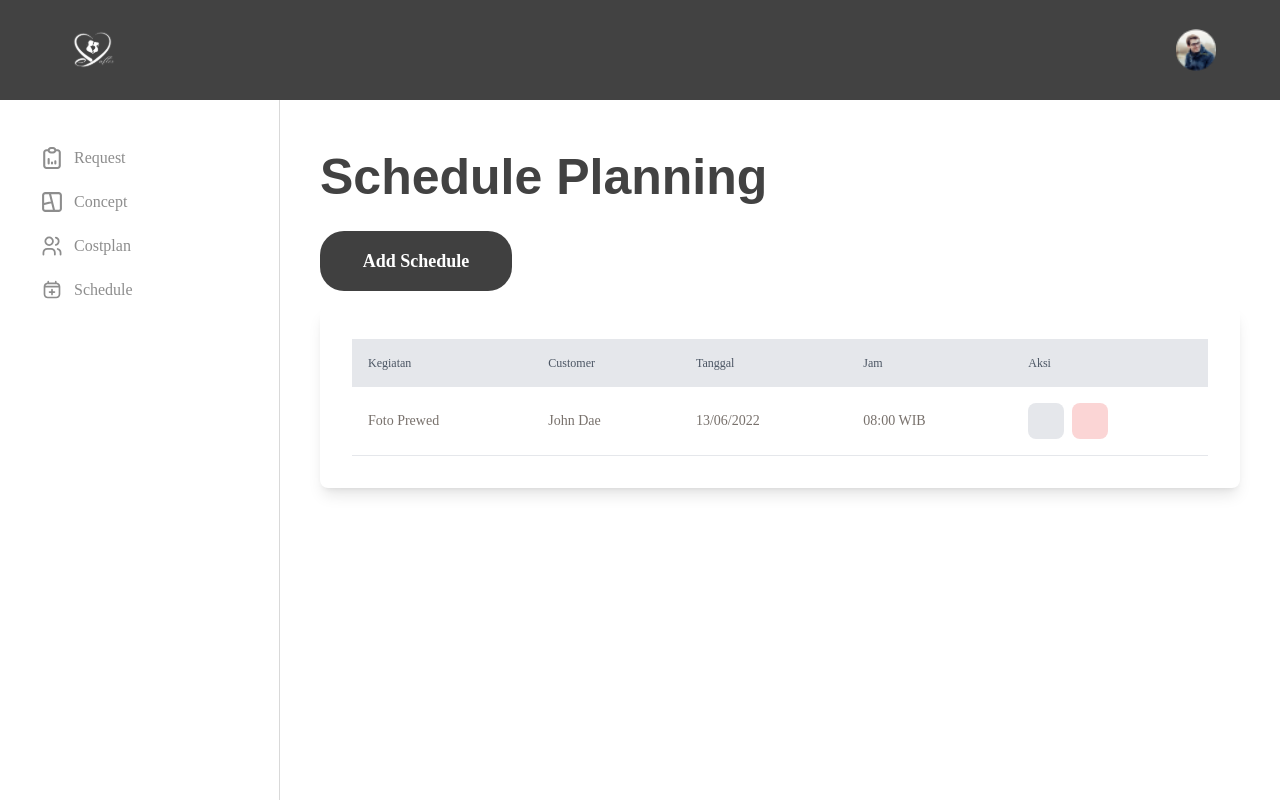
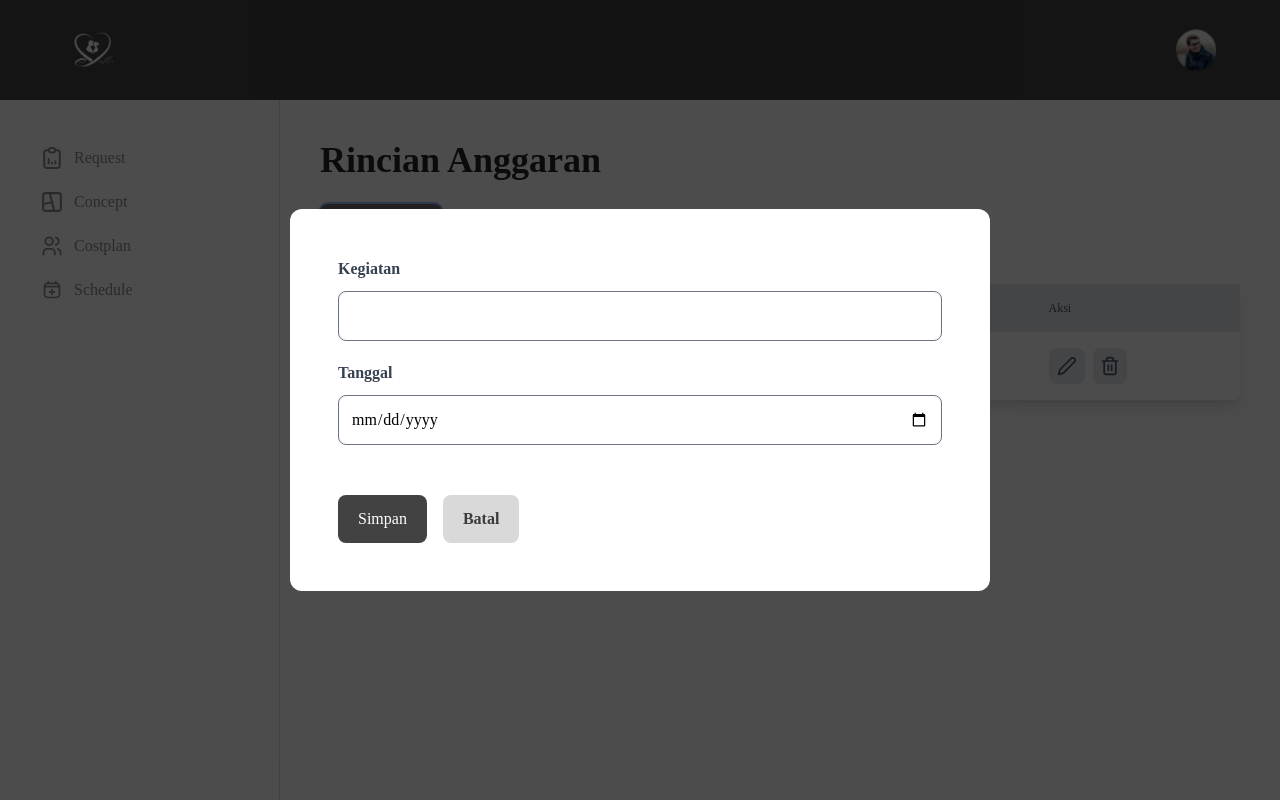
Before and after one commit to NabilaAdelina/Wedding-Organizer, a React (Vite) app in the folder client/: page /dashboard/schedule2 in a window 1280 px wide. Both pictures are taken after a click on the button "Add Schedule". Shown: the top 800 px of the page. Built offline with nearby package versions, Linux system fonts and the light colour scheme; a web font is replaced by a local one.

Commit message:
Schedule Fix

```diff
--- a/client/src/pages/Admin/ScheduleAdmin/SALayout/SALayout.jsx
+++ b/client/src/pages/Admin/ScheduleAdmin/SALayout/SALayout.jsx
@@ -1,21 +1,136 @@
-import React from 'react';
+import React, { useState } from 'react';
+import Swal from 'sweetalert2';
 
 const SALayout = () => {
+    const [formData, setFormData] = useState({
+        Kegiatan: '',
+        Tanggal: '',
+    });
+
+    const [showPopUp, setShowPopUp] = useState(false);
+    const [showEditPopUp, setShowEditPopUp] = useState(false);
+
+    const handleChange = (e) => {
+        const { name, value } = e.target;
+        setFormData({
+            ...formData,
+            [name]: value,
+        });
+    };
+
+    const handleSubmit = (e) => {
+        e.preventDefault();
+        console.log(formData);
+        handlePopUp();
+    };
+
+    const handlePopUp = () => {
+        Swal.fire({
+            title: "Success!",
+            text: "Data has been successfully saved!",
+            icon: "success",
+        });
+        setShowPopUp(false);
+    };
+
+    const handleDelete = () => {
+        Swal.fire({
+            title: "Are you sure?",
+            text: "You won't be able to revert this!",
+            icon: "warning",
+            showCancelButton: true,
+            confirmButtonColor: "#3085d6",
+            cancelButtonColor: "#d33",
+            confirmButtonText: "Yes, delete it!",
+        }).then((result) => {
+            if (result.isConfirmed) {
+                Swal.fire({
+                    title: "Deleted!",
+                    text: "Your file has been deleted.",
+                    icon: "success",
+                });
+            }
+        });
+    };
+
+    const PopUpForm = () => (
+        <div className="z-30 absolute left-0 right-0 top-0 bottom-0 bg-black bg-opacity-70 h-full flex justify-center items-center">
+            <form onSubmit={handleSubmit} className="bg-white p-12 rounded-xl w-[700px]">
+                <div className="flex flex-col gap-5">
+                    <div className="flex flex-col gap-[10px]">
+                        <label htmlFor="kegiatan" className="font-semibold text-gray-700">Kegiatan</label>
+                        <input
+                            name="Kegiatan"
+                            type="text"
+                            className="rounded-[8px] h-[50px]"
+                            value={formData.Kegiatan}
+                            onChange={handleChange}
+                        />
+                    </div>
+                    <div className="flex flex-col gap-[10px]">
+                        <label htmlFor="tanggal" className="font-semibold text-gray-700">Tanggal</label>
+                        <input
+                            name="Tanggal"
+                            type="date"
+                            className="rounded-[8px] h-[50px]"
+                            value={formData.Tanggal}
+                            onChange={handleChange}
+                        />
+                    </div>
+                </div>
+                <div className="flex gap-4 mt-[50px]">
+                    <button type="submit" className="px-5 py-3 bg-neutral4 text-white rounded-[8px] cursor-pointer items-center">Simpan</button>
+                    <button type="button" className="bg-neutral2 px-5 py-3 rounded-[8px] text-neutral5 font-semibold" onClick={() => setShowPopUp(false)}>Batal</button>
+                </div>
+            </form>
+        </div>
+    );
+
+    const PopUpEdit = () => (
+        <div className="z-30 absolute left-0 right-0 top-0 bottom-0 bg-black bg-opacity-70 h-full flex justify-center items-center">
+            <form onSubmit={handleSubmit} className="bg-white p-12 rounded-xl w-[700px]">
+                <div className="flex flex-col gap-5">
+                    <div className="flex flex-col gap-[10px]">
+                        <label htmlFor="kegiatan" className="font-semibold text-gray-700">Kegiatan</label>
+                        <input
+                            name="Kegiatan"
+                            type="text"
+                            className="rounded-[8px] h-[50px]"
+                            value={formData.Kegiatan}
+                            onChange={handleChange}
+                        />
+                    </div>
+                    <div className="flex flex-col gap-[10px]">
+                        <label htmlFor="tanggal" className="font-semibold text-gray-700">Tanggal</label>
+                        <input
+                            name="Tanggal"
+                            type="date"
+                            className="rounded-[8px] h-[50px]"
+                            value={formData.Tanggal}
+                            onChange={handleChange}
+                        />
+                    </div>
+                </div>
+                <div className="flex gap-4 mt-[50px]">
+                    <button type="submit" className="px-5 py-3 bg-neutral4 text-white rounded-[8px] cursor-pointer items-center">Ubah</button>
+                    <button type="button" className="bg-neutral2 px-5 py-3 rounded-[8px] text-neutral5 font-semibold" onClick={() => setShowEditPopUp(false)}>Batal</button>
+                </div>
+            </form>
+        </div>
+    );
+
     return (
         <div className="min-h-screen flex flex-col">
             <div className="flex-1 p-10">
                 <div className="mb-4">
-          <h1 className='text-left text-[50px] font-boska font-bold text-neutral4 mb-4'>
-            Schedule Planning
-          </h1>
-          <div className="flex justify-start">
-            <button className="w-48 px-8 py-4 bg-neutral-700 rounded-3xl text-white text-lg font-semibold">
+                    <h1 className="text-left text-zinc-800 text-4xl font-bold font-['Boska']">Rincian Anggaran</h1>
+                    <div className="flex justify-start mt-6">
+                        <button onClick={() => setShowPopUp(true)} className="bg-zinc-500 text-white px-4 py-2 rounded-lg hover:bg-zinc-600 focus:outline-none focus:ring-2 focus:ring-opacity-75 mb-2 md:mb-6">
                             Add Schedule
                         </button>
                     </div>
                 </div>
                 <div className="bg-white rounded-lg shadow-lg">
-          <div className="overflow-x-auto px-8 py-8">
                     <table className="w-full text-left border-collapse">
                         <thead>
                             <tr className="bg-gray-200">
@@ -33,11 +148,16 @@ const SALayout = () => {
                                 <td className="p-4 text-stone-500 text-sm font-medium">13/06/2022</td>
                                 <td className="p-4 text-stone-500 text-sm font-medium">08:00 WIB</td>
                                 <td className="p-4 text-stone-500 text-sm font-medium flex gap-2">
-                    <button className="p-2 rounded-lg bg-gray-200 hover:bg-gray-300">
-                      <div className="Edit2 w-5 h-5"></div>
+                                    <button onClick={() => setShowEditPopUp(true)} className="p-2 rounded-lg bg-gray-200 hover:bg-gray-300">
+                                    <svg width="20" height="20" viewBox="0 0 20 20" fill="none" xmlns="http://www.w3.org/2000/svg">
+                                            <path d="M14.1665 2.49993C14.3854 2.28106 14.6452 2.10744 14.9312 1.98899C15.2171 1.87054 15.5236 1.80957 15.8332 1.80957C16.1427 1.80957 16.4492 1.87054 16.7352 1.98899C17.0211 2.10744 17.281 2.28106 17.4998 2.49993C17.7187 2.7188 17.8923 2.97863 18.0108 3.2646C18.1292 3.55057 18.1902 3.85706 18.1902 4.16659C18.1902 4.47612 18.1292 4.78262 18.0108 5.06859C17.8923 5.35455 17.7187 5.61439 17.4998 5.83326L6.24984 17.0833L1.6665 18.3333L2.9165 13.7499L14.1665 2.49993Z" stroke="#4A5568" strokeWidth="1.66667" strokeLinecap="round" strokeLinejoin="round" />
+                                        </svg>
+
                                     </button>
-                    <button className="p-2 rounded-lg bg-red-200 hover:bg-red-300">
-                      <div className="Trash22 w-5 h-5"></div>
+                                    <button onClick={handleDelete} className="p-2 rounded-lg bg-gray-200 hover:bg-gray-300">
+                                    <svg width="18" height="20" viewBox="0 0 18 20" fill="none" xmlns="http://www.w3.org/2000/svg">
+                                            <path d="M1.5 4.99984H3.16667M3.16667 4.99984H16.5M3.16667 4.99984V16.6665C3.16667 17.1085 3.34226 17.5325 3.65482 17.845C3.96738 18.1576 4.39131 18.3332 4.83333 18.3332H13.1667C13.6087 18.3332 14.0326 18.1576 14.3452 17.845C14.6577 17.5325 14.8333 17.1085 14.8333 16.6665V4.99984H3.16667ZM5.66667 4.99984V3.33317C5.66667 2.89114 5.84226 2.46722 6.15482 2.15466C6.46738 1.8421 6.89131 1.6665 7.33333 1.6665H10.6667C11.1087 1.6665 11.5326 1.8421 11.8452 2.15466C12.1577 2.46722 12.3333 2.89114 12.3333 3.33317V4.99984M7.33333 9.1665V14.1665M10.6667 9.1665V14.1665" stroke="#4A5568" strokeWidth="1.67" strokeLinecap="round" strokeLinejoin="round" />
+                                        </svg>
                                     </button>
                                 </td>
                             </tr>
@@ -45,7 +165,8 @@ const SALayout = () => {
                     </table>
                 </div>
             </div>
-      </div>
+            {showPopUp && <PopUpForm />}
+            {showEditPopUp && <PopUpEdit />}
         </div>
     );
 }
```
Also changed, not shown: client/src/pages/Admin/RincianAnggaran/RincianAdmin2.jsx (+4 -4 lines). Lines whose indentation alone changed are shown as unchanged.
